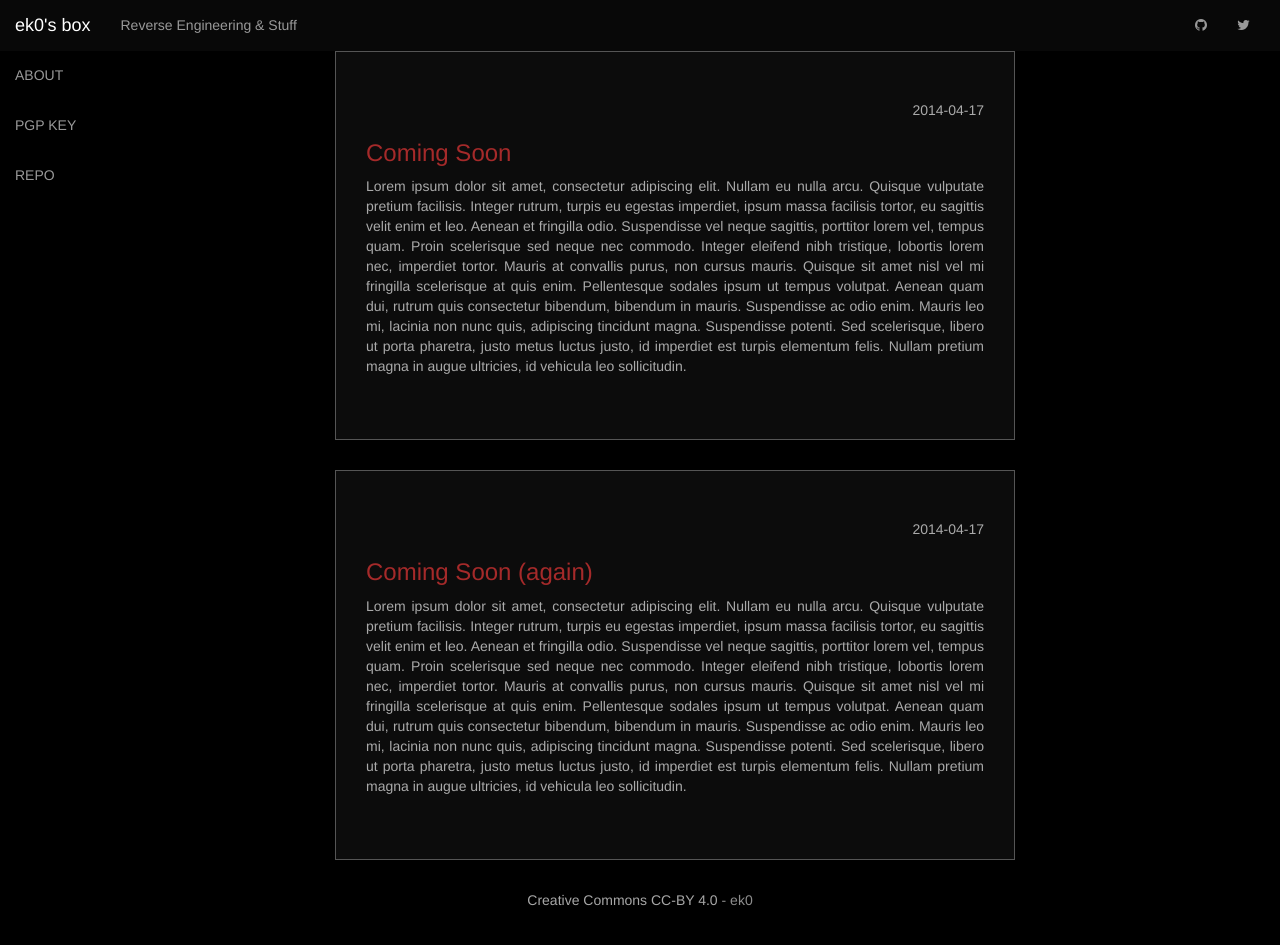
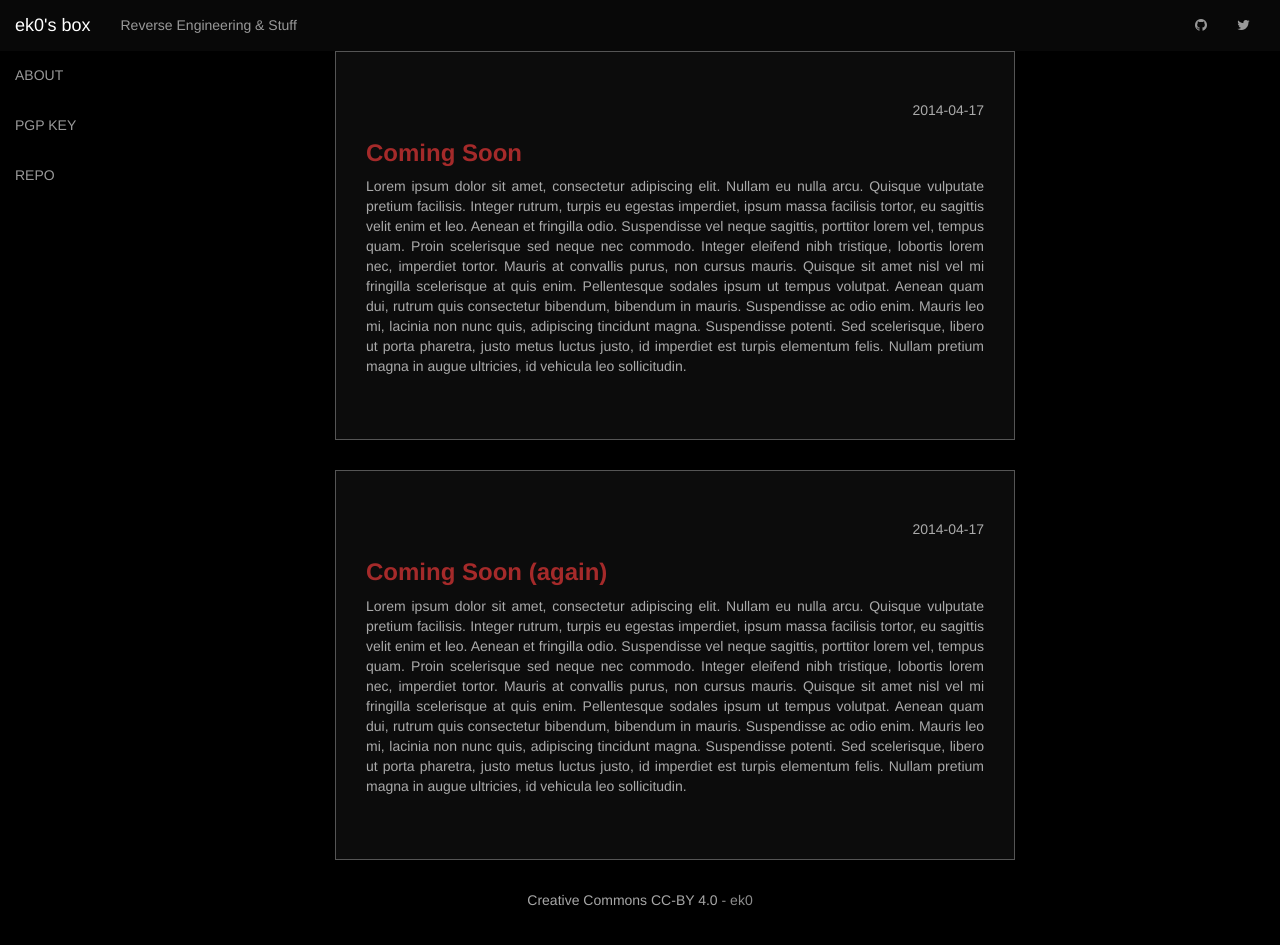
Before and after one commit to ek0/ek0.github.io, a Jekyll site: the page built from index.html, in a window 1280 px wide and 950 px high. Shown: the top 945 px of the window. Built offline with Jekyll 4.4.1, drawn with Linux system fonts in a browser that asks for light colours; Markdown is read by kramdown in place of the engine named in the settings.

Commit message:
bold title

```diff
--- a/css/styles.css
+++ b/css/styles.css
@@ -87,8 +87,8 @@ body {
     color: rgb(165,42,42);
 }
 
-.jumbotron > a:hover {
-
+.jumbotron > a > h3 {
+    font-weight: bold;
 }
 
 /* end jumbotron */
```
Also changed, not shown: 1 other file.
